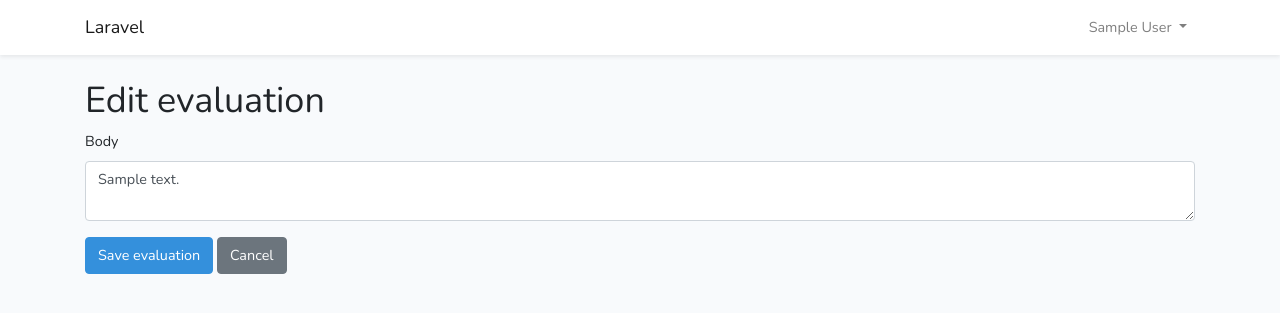
After one commit to YeFFreY/petitefourchette, a Laravel app: page /evaluations/1/edit in a window 1280 px wide. The commit adds this page. Shown: the top 313 px of the page. Run offline with Laravel 8, Linux system fonts and the light colour scheme; a user stored in the database is signed in; tables that the repository leaves empty hold one stand-in row (values such as "Sample post"); parts of the project's set-up code (start-up, migrations or seed data) failed here and were passed over.

Commit message:
edit employee evaluation

```diff
--- a/app/Http/Controllers/EmployeeEvaluationsController.php
+++ b/app/Http/Controllers/EmployeeEvaluationsController.php
@@ -55,24 +55,25 @@
     /**
      * Show the form for editing the specified resource.
      *
-     * @param  int  $id
      * @return \Illuminate\Http\Response
      */
-    public function edit($id)
+    public function edit(EmployeeEvaluation $evaluation)
     {
-        //
+        return view('employees.evaluations.edit', compact('evaluation'));
     }
 
     /**
      * Update the specified resource in storage.
      *
-     * @param  \Illuminate\Http\Request  $request
-     * @param  int  $id
      * @return \Illuminate\Http\Response
      */
-    public function update(Request $request, $id)
+    public function update(EmployeeEvaluation $evaluation)
     {
-        //
+        $attributes = $this->validateRequest();
+
+        $evaluation->update($attributes);
+
+        return redirect($evaluation->employee->path());
     }
 
     /**
--- /dev/null
+++ b/resources/views/employees/evaluations/edit.blade.php
@@ -0,0 +1,21 @@
+@extends('layouts.app')
+
+@section('content')
+<div class="container">
+  <h1>Edit evaluation</h1>
+
+
+<form method="POST" action="{{ $evaluation->path() }}">
+  @method('PATCH')
+
+  @include('employees.evaluations.form', [
+    'employee' => $evaluation->employee,
+    'evaluation' => $evaluation,
+    'buttonText' => 'Save evaluation'
+    ])
+
+
+</form>
+</div>
+
+@endsection
--- a/routes/web.php
+++ b/routes/web.php
@@ -30,4 +30,6 @@
     Route::post('employees/{employee}/evaluations', 'EmployeeEvaluationsController@store');
     Route::get('employees/{employee}/evaluations/create', 'EmployeeEvaluationsController@create');
     Route::delete('evaluations/{evaluation}', 'EmployeeEvaluationsController@destroy');
+    Route::get('evaluations/{evaluation}/edit', 'EmployeeEvaluationsController@edit');
+    Route::patch('evaluations/{evaluation}', 'EmployeeEvaluationsController@update');
 });
```
Also changed, not shown: resources/views/employees/show.blade.php (+8 -5 lines), tests/Feature/EmployeeEvaluationsTest.php (+21 -0 lines).
